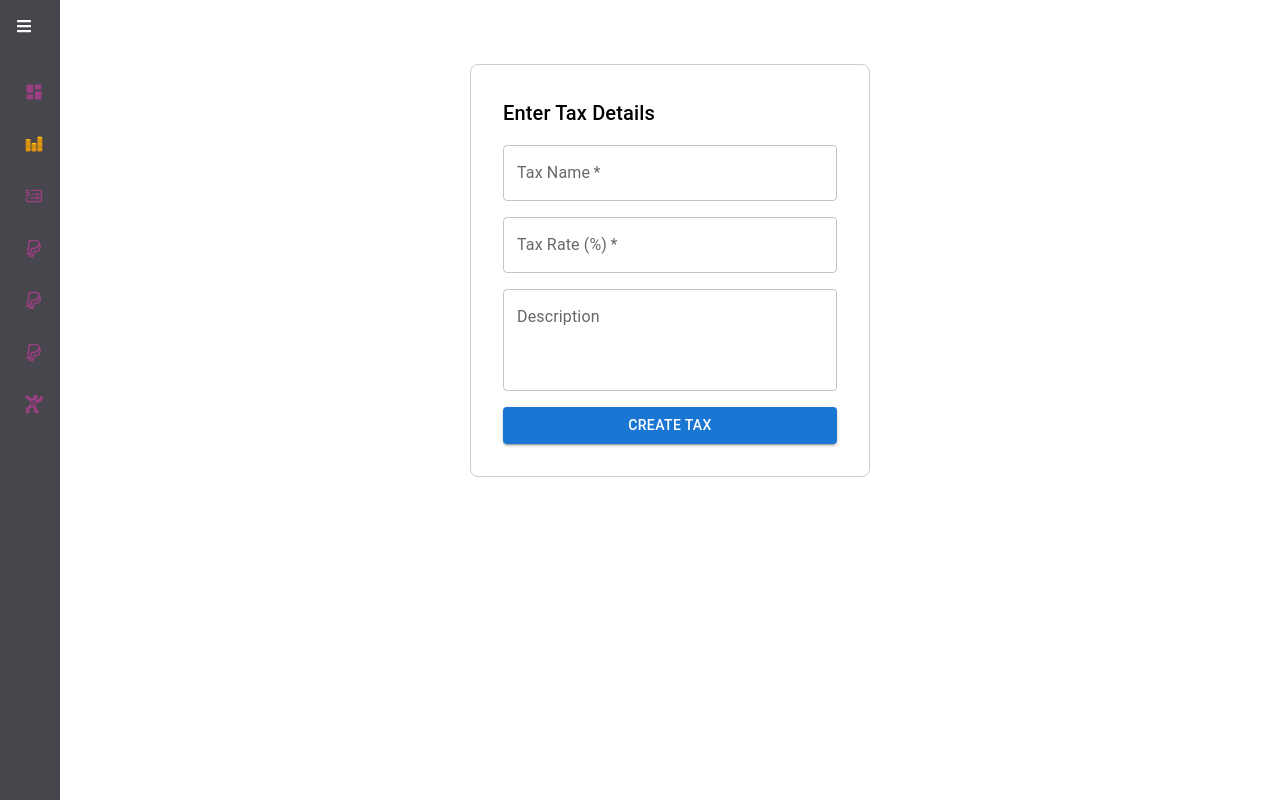
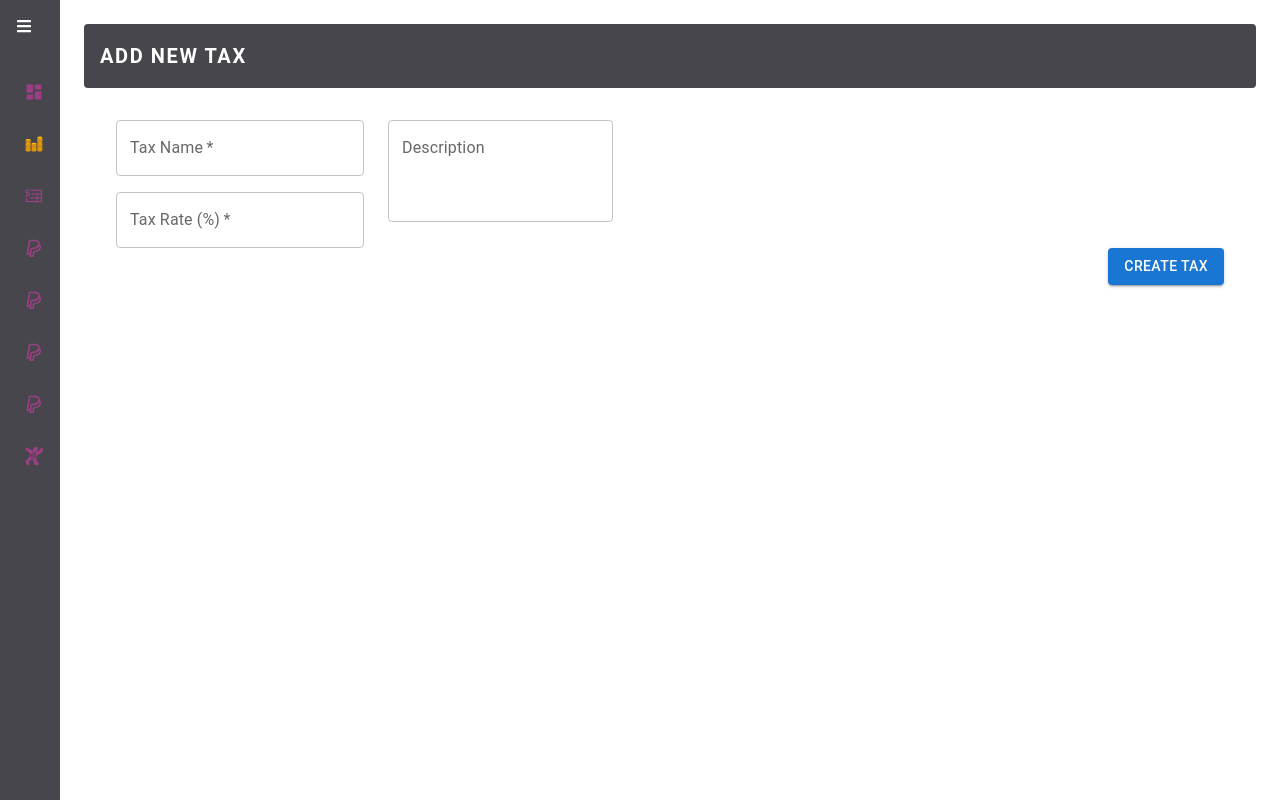
Before and after one commit to Hamza-Hashmi024/Accounts-Software, a React (Vite) app: page /tax in a window 1280 px wide. Built offline with nearby package versions, Linux system fonts and the light colour scheme.

Commit message:
update UI TAX

```diff
--- a/src/Components/Tax/Tax.jsx
+++ b/src/Components/Tax/Tax.jsx
@@ -1,21 +1,31 @@
-import  { useState } from 'react';
-import { useDispatch, useSelector } from 'react-redux';
-import { TextField, Box, Typography, Button, CircularProgress, Alert } from '@mui/material';
-import { CreateTax } from '../../thunks/Api';
+import { useState } from "react";
+import { useDispatch, useSelector } from "react-redux";
+import {
+  Grid,
+  Paper,
+  TextField,
+  Box,
+  Typography,
+  Button,
+  CircularProgress,
+  Alert,
+} from "@mui/material";
+import { CreateTax } from "../../thunks/Api";
+import { colors } from "../../Globle/colors";
 const Tax = () => {
   const dispatch = useDispatch();
   const { loading, error } = useSelector((state) => state.Tax);
 
   const [formData, setFormData] = useState({
-    name: '',
-    rate: '',
-    description: ''
+    name: "",
+    rate: "",
+    description: "",
   });
 
   const handleChange = (e) => {
     setFormData((prev) => ({
       ...prev,
-      [e.target.name]: e.target.value
+      [e.target.name]: e.target.value,
     }));
   };
 
@@ -25,25 +35,52 @@ const Tax = () => {
   };
 
   return (
+    <>
+      <Paper
+        elevation={0}
+        sx={{
+          backgroundColor: colors.SOLUTYICS_GRAY,
+          p: 2,
+        }}
+      >
+        <Typography
+          variant="h6"
+          sx={{
+            fontWeight: 700,
+            // mb: 1.5,
+            color: colors.WHITE_COLOR,
+            textTransform: "uppercase",
+            letterSpacing: "0.08em",
+          }}
+        >
+          Add New TAX
+        </Typography>
+      </Paper>
       <Box
         component="form"
         onSubmit={handleSubmit}
         sx={{
-        display: 'flex',
-        flexDirection: 'column',
+          maxWidth: 1500,
+          // margin: "auto",
+           justifyContent: "center",   // center horizontally
+    alignItems: "center",
+          padding: 4,
           gap: 2,
-        width: 400,
-        margin: 'auto',
-        padding: 4,
-        border: '1px solid #ccc',
           borderRadius: 2,
-        mt: 5
+
         }}
       >
-      <Typography variant="h6">Enter Tax Details</Typography>
+        {error && (
+          <Alert severity="error" sx={{ mb: 2 }}>
+            {error}
+          </Alert>
+        )}
 
-      {error && <Alert severity="error">{error}</Alert>}
+        <Grid container spacing={3}>
 
+        <div>
+          {/* Tax Name */}
+          <Grid item xs={12} md={4} sx={{mb: 2}}>
             <TextField
               name="name"
               label="Tax Name"
@@ -53,19 +90,25 @@ const Tax = () => {
               onChange={handleChange}
               required
             />
+          </Grid>
 
+          {/* Tax Rate */}
+          <Grid item xs={12} md={4}>
             <TextField
               name="rate"
               label="Tax Rate (%)"
               type="number"
+              inputProps={{ step: "0.01", min: "0", max: "100" }}
               variant="outlined"
               fullWidth
-        inputProps={{ step: "0.01", min: "0", max: "100" }}
               value={formData.rate}
               onChange={handleChange}
               required
             />
-
+          </Grid>
+         </div>
+          {/* Description */}
+          <Grid item xs={12} md={4}>
             <TextField
               name="description"
               label="Description"
@@ -76,16 +119,26 @@ const Tax = () => {
               value={formData.description}
               onChange={handleChange}
             />
+          </Grid>
 
+
+        </Grid>
+
+         {/* Submit Button */}
+          <Grid item xs={12}>
+            <Box sx={{ display: "flex", justifyContent: "flex-end" }}>
               <Button
                 type="submit"
                 variant="contained"
                 color="primary"
                 disabled={loading}
               >
-        {loading ? <CircularProgress size={24} /> : 'Create Tax'}
+                {loading ? <CircularProgress size={24} /> : "Create Tax"}
               </Button>
             </Box>
+          </Grid>
+      </Box>
+    </>
   );
 };
 
--- a/src/Globle/text.jsx
+++ b/src/Globle/text.jsx
@@ -26,6 +26,11 @@ export const MenuItems = [
     to: "/product",
     Icon: <RiPaypalLine style={{ color: colors.SOLUTYICS_PURPLE }} />,
   },
+    {
+    text: "Tax",
+    to: "tax",
+    Icon: <RiPaypalLine style={{ color: colors.SOLUTYICS_PURPLE }} />,
+  },
   {
     text: "Customer",
     to: "create/customer",
```
Lines whose indentation alone changed are shown as unchanged.
